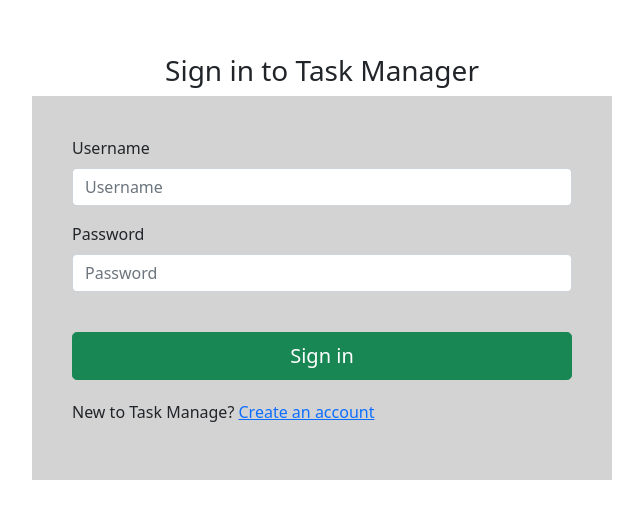
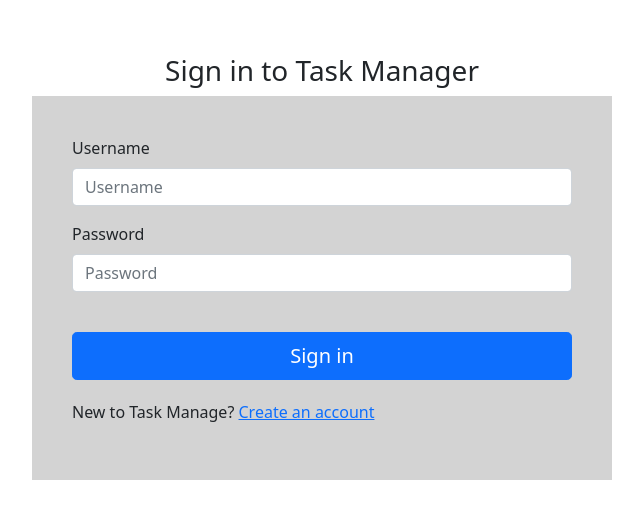
Before and after one commit to uu443159/taskmanager-front, a React (Create React App) app: page /sign-in in a window 1280 px wide. Shown: the part 133-652 px from the top of the page, without its empty margins (318-961 px from the left). Built offline with nearby package versions, Linux system fonts and the light colour scheme.

Commit message:
Adjust button styles

```diff
--- a/src/pages/sign-in/SignInPage.jsx
+++ b/src/pages/sign-in/SignInPage.jsx
@@ -105,7 +105,7 @@ export const SignInPage = () => {
                             </Form.Text>
                         </Form.Group>
                         <br/>
-                        <Button variant="success" type="submit" className="btn btn-lg" style={{width: '100%'}}>
+                        <Button variant="primary" type="submit" className="btn btn-lg" style={{width: '100%'}}>
                             Sign in
                         </Button>
                         <p className="forgot-password text-md-start" style={{paddingTop: '20px'}}>
--- a/src/pages/sign-up/SignUpPage.jsx
+++ b/src/pages/sign-up/SignUpPage.jsx
@@ -100,7 +100,7 @@ export const SignUpPage = () => {
                             </Form.Text>
                         </Form.Group>
                         <br/>
-                        <Button variant="success" type="submit" className="btn btn-lg" style={{width: '100%'}}>
+                        <Button variant="primary" type="submit" className="btn btn-lg" style={{width: '100%'}}>
                             Create an account
                         </Button>
                         <p className="forgot-password text-md-start" style={{paddingTop: '20px'}}>
```
